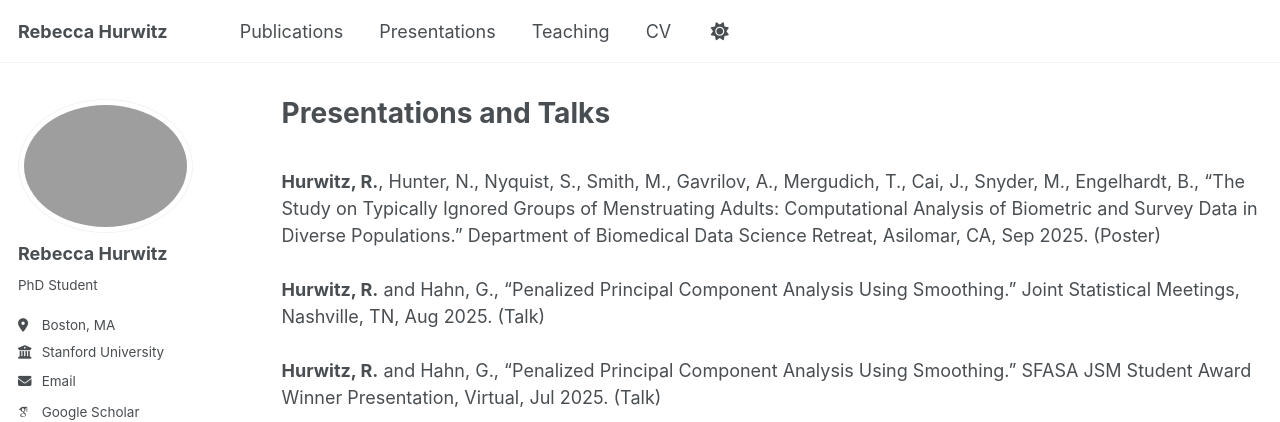
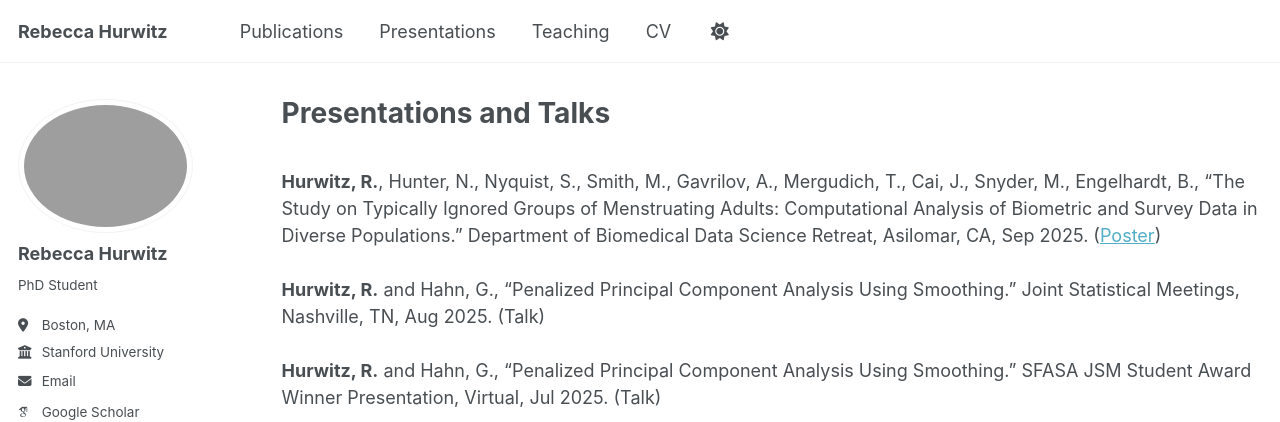
Before and after one commit to rebeccahurwitz/rebeccahurwitz.github.io, a Jekyll site: the page built from _pages/talks.html, in a window 1280 px wide and 900 px high. Shown: the top 422 px of the window. Built offline with Jekyll 4.4.1, drawn with Linux system fonts in a browser that asks for light colours; some web fonts are replaced; a script that is not in the unit is left out; part of the change alters nothing that is shown.

```diff
--- a/_pages/talks.html
+++ b/_pages/talks.html
@@ -11,7 +11,7 @@ author_profile: true
 
 {% endif %}
 <br>
-<b>Hurwitz, R.</b>, Hunter, N., Nyquist, S., Smith, M., Gavrilov, A., Mergudich, T., Cai, J., Snyder, M., Engelhardt, B., “The Study on Typically Ignored Groups of Menstruating Adults: Computational Analysis of Biometric and Survey Data in Diverse Populations.” Department of Biomedical Data Science Retreat, Asilomar, CA, Sep 2025. (Poster)
+<b>Hurwitz, R.</b>, Hunter, N., Nyquist, S., Smith, M., Gavrilov, A., Mergudich, T., Cai, J., Snyder, M., Engelhardt, B., “The Study on Typically Ignored Groups of Menstruating Adults: Computational Analysis of Biometric and Survey Data in Diverse Populations.” Department of Biomedical Data Science Retreat, Asilomar, CA, Sep 2025. (<a href="/files/STIGMA_Poster.pdf" target="_blank">Poster</a>)
 <br>
 <br>
 <b>Hurwitz, R.</b> and Hahn, G., “Penalized Principal Component Analysis Using Smoothing.” Joint Statistical Meetings, Nashville, TN, Aug 2025. (Talk)
```
